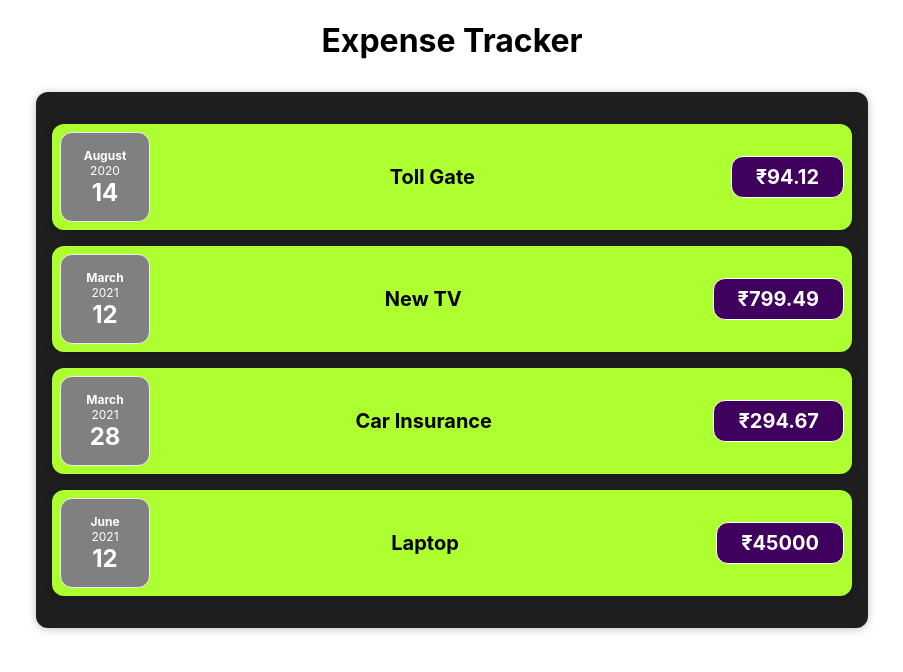
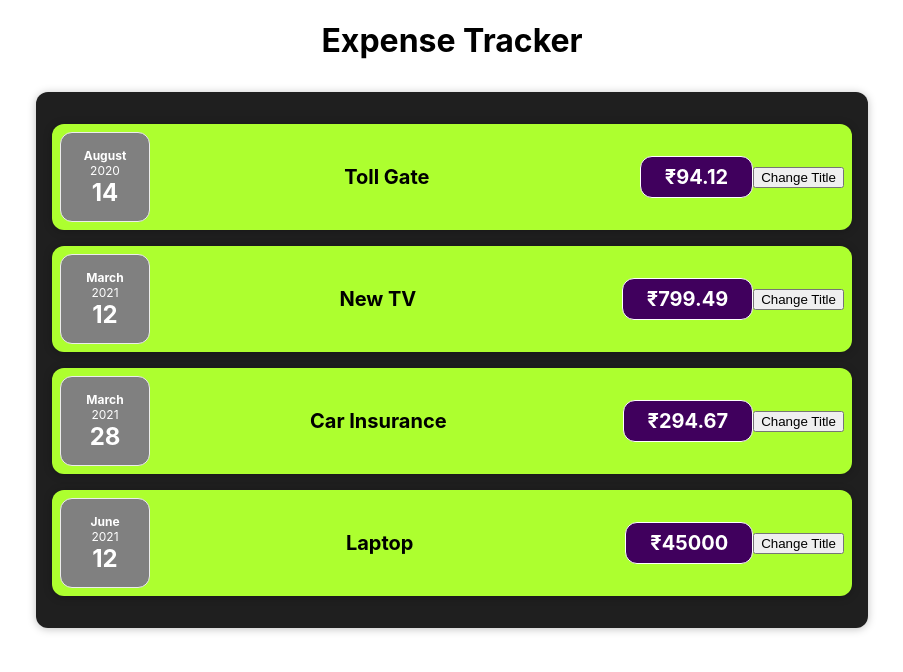
Before and after one commit to jeraldpraveen/React_Training, a React (Create React App) app in the folder expense_tracker/: page / in a window 1280 px wide. Shown: the top 672 px of the page, without its empty margins (188-1091 px from the left). Built offline with nearby package versions, Linux system fonts and the light colour scheme.

Commit message:
27.Event Handling

```diff
--- a/expense_tracker/src/components/Expenses/ExpenseItem.js
+++ b/expense_tracker/src/components/Expenses/ExpenseItem.js
@@ -5,6 +5,11 @@ import Card from "../UI/Card";
 function ExpenseItem(props) {
   const expenseTitle = props.title;
   const expenseAmount = props.amount;
+
+  const clickHandler = () => {
+    console.log("Clicked!!!!");
+  };
+
   return (
     <Card className="expense-item">
       <ExpenseDate date={props.date} />
@@ -12,6 +17,7 @@ function ExpenseItem(props) {
         <h2>{expenseTitle}</h2>
         <div className="expense-item__price">₹{expenseAmount}</div>
       </div>
+      <button onClick={clickHandler}>Change Title</button>
     </Card>
   );
 }
```
